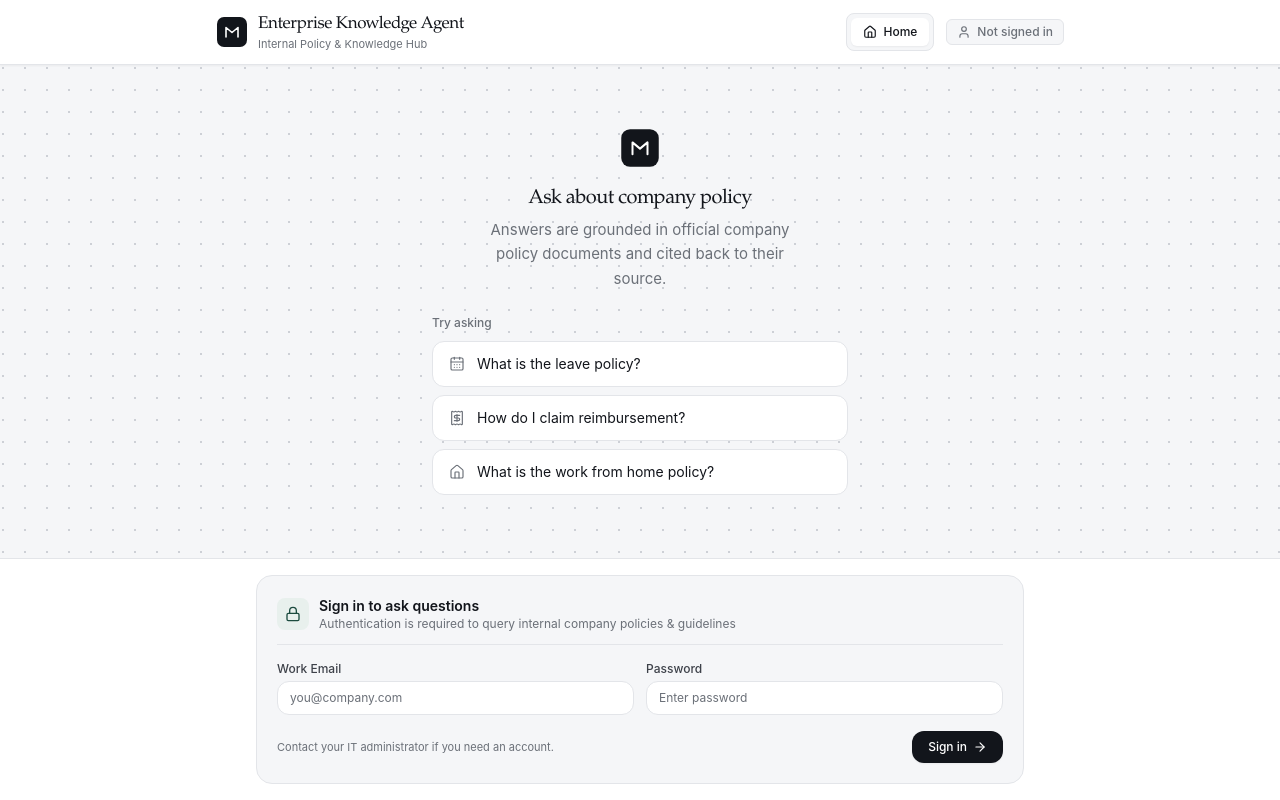
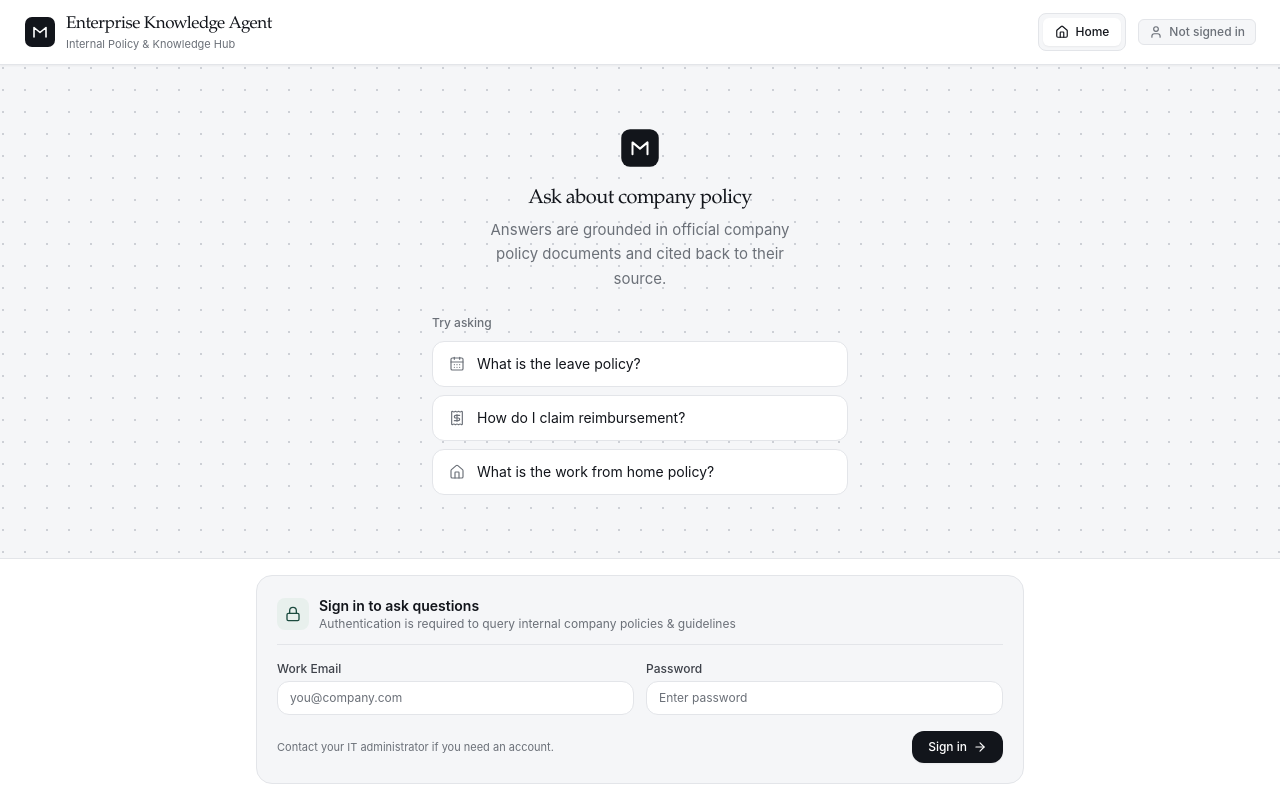
Before and after one commit to r-ravish/ai-103, a Next.js app in the folder frontend/: page / in a window 1280 px wide. Built offline with nearby package versions, Linux system fonts and the light colour scheme; no server answers.

Commit message:
style: Make header full width and ticket sidebar an overlay

```diff
--- a/frontend/components/Header.tsx
+++ b/frontend/components/Header.tsx
@@ -32,7 +32,7 @@ export default function Header() {
 
   return (
     <header className="border-b border-[var(--color-border)] bg-[var(--color-paper)] sticky top-0 z-30 shadow-xs">
-      <div className="mx-auto flex max-w-4xl items-center justify-between px-4 py-3 sm:px-6">
+      <div className="flex w-full items-center justify-between px-4 py-3 sm:px-6">
         {/* Click logo/title to go back to Home page */}
         <Link
           href="/"
--- a/frontend/components/TicketSidebar.tsx
+++ b/frontend/components/TicketSidebar.tsx
@@ -61,7 +61,7 @@ export default function TicketSidebar() {
   }
 
   return (
-    <div className="w-80 border-l border-[var(--color-border)] bg-[var(--color-paper)] flex flex-col h-full shrink-0 shadow-[-4px_0_12px_rgba(0,0,0,0.02)] transition-all z-10 absolute right-0 top-0 sm:static">
+    <div className="w-80 border-l border-[var(--color-border)] bg-[var(--color-paper)] flex flex-col h-full shadow-[-8px_0_24px_rgba(0,0,0,0.12)] transition-transform z-20 absolute right-0 top-0 animate-in slide-in-from-right-8 duration-300">
       <div className="p-4 border-b border-[var(--color-border)] flex items-center justify-between sticky top-0 bg-[var(--color-paper)] z-10">
         <div className="flex items-center gap-2">
           <Ticket className="w-4 h-4 text-[var(--color-seal)]" />
```
